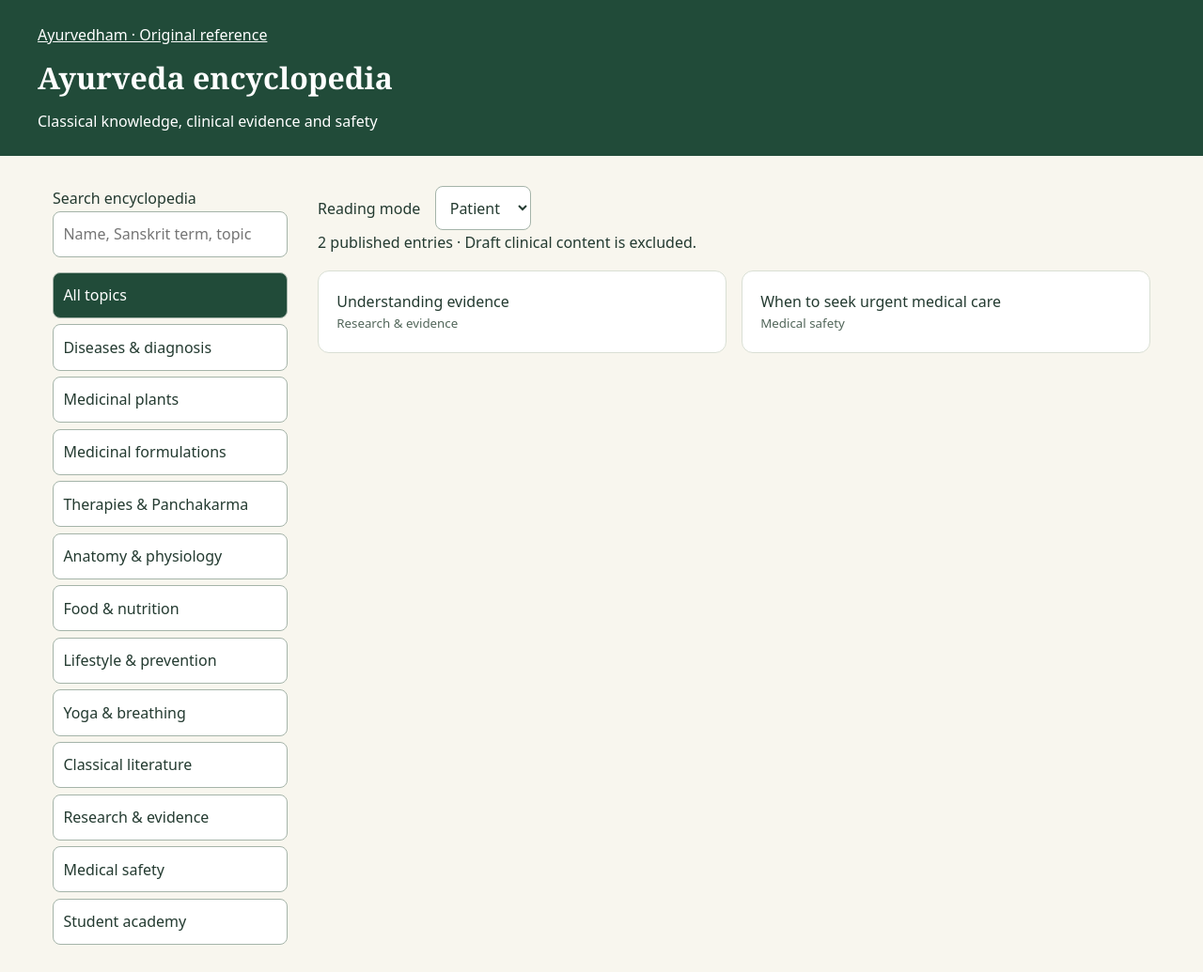
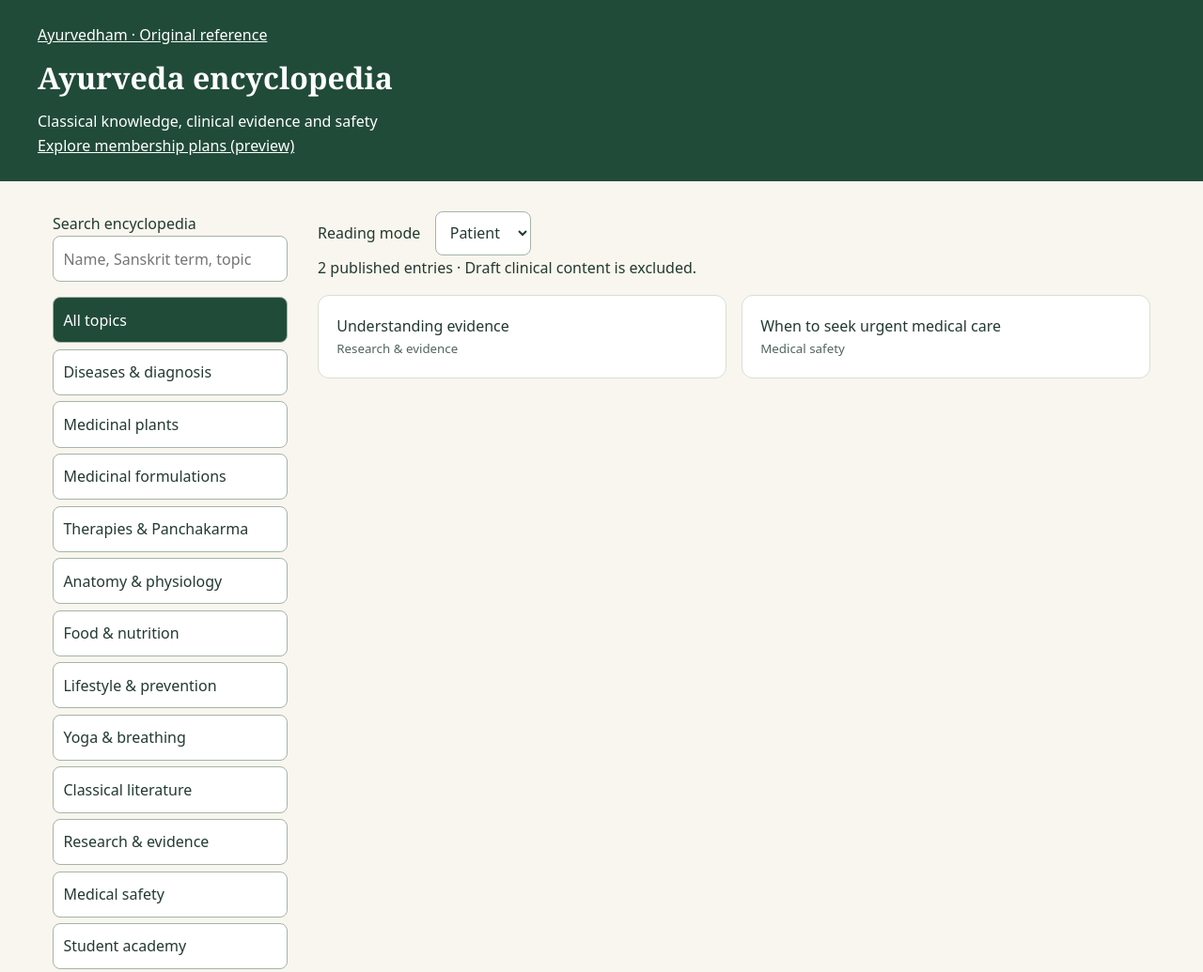
Before and after one commit to anveshpasunoori/Ayurvedham, a plain HTML site: page encyclopedia/index.html in a window 1280 px wide. Shown: the top 1035 px of the page at 94% size. Drawn offline with Linux system fonts and the light colour scheme.

Commit message:
Link encyclopedia to membership preview

```diff
--- a/encyclopedia/index.html
+++ b/encyclopedia/index.html
@@ -1 +1 @@
-<!doctype html><html lang="en"><head><meta charset="utf-8"><meta name="viewport" content="width=device-width,initial-scale=1"><title>Ayurvedham Encyclopedia</title><link rel="stylesheet" href="style.css"><script type="module" src="app.js"></script></head><body><header><a href="../index.html">Ayurvedham · Original reference</a><h1>Ayurveda encyclopedia</h1><p>Classical knowledge, clinical evidence and safety</p></header><main><aside><label for="search">Search encyclopedia</label><input id="search" type="search" placeholder="Name, Sanskrit term, topic"><nav id="sections" aria-label="Encyclopedia sections"></nav></aside><section><div class="toolbar"><label for="mode">Reading mode</label><select id="mode"><option value="patient">Patient</option><option value="doctor">Doctor</option><option value="student">Student</option></select></div><div id="status" role="status"></div><div id="results"></div><article id="article"></article></section></main><footer>Educational reference, not a prescription. Seek qualified medical care for urgent symptoms.</footer></body></html>
+<!doctype html><html lang="en"><head><meta charset="utf-8"><meta name="viewport" content="width=device-width,initial-scale=1"><title>Ayurvedham Encyclopedia</title><link rel="stylesheet" href="style.css"><script type="module" src="app.js"></script></head><body><header><a href="../index.html">Ayurvedham · Original reference</a><h1>Ayurveda encyclopedia</h1><p>Classical knowledge, clinical evidence and safety</p><p><a href="../commerce/">Explore membership plans (preview)</a></p></header><main><aside><label for="search">Search encyclopedia</label><input id="search" type="search" placeholder="Name, Sanskrit term, topic"><nav id="sections" aria-label="Encyclopedia sections"></nav></aside><section><div class="toolbar"><label for="mode">Reading mode</label><select id="mode"><option value="patient">Patient</option><option value="doctor">Doctor</option><option value="student">Student</option></select></div><div id="status" role="status"></div><div id="results"></div><article id="article"></article></section></main><footer>Educational reference, not a prescription. Seek qualified medical care for urgent symptoms.</footer></body></html>
```
